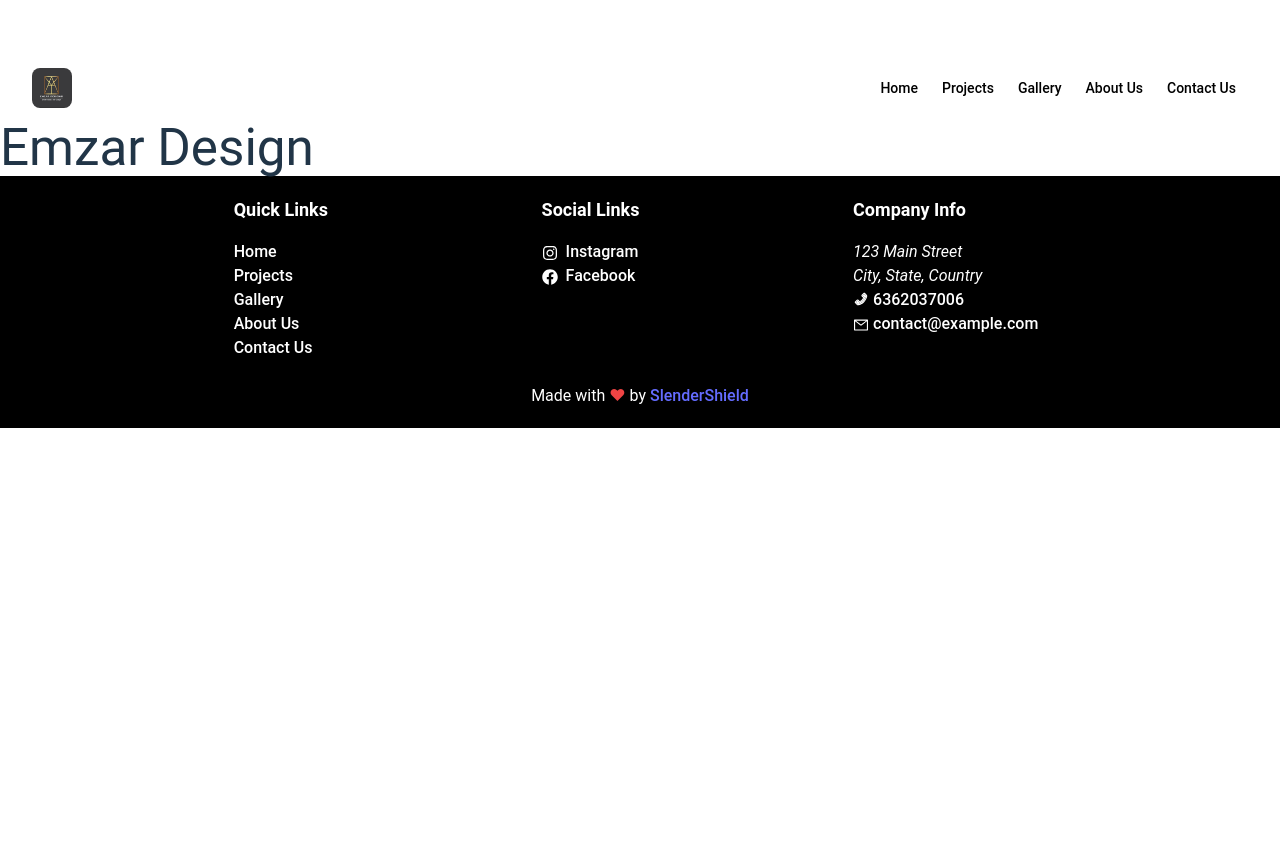
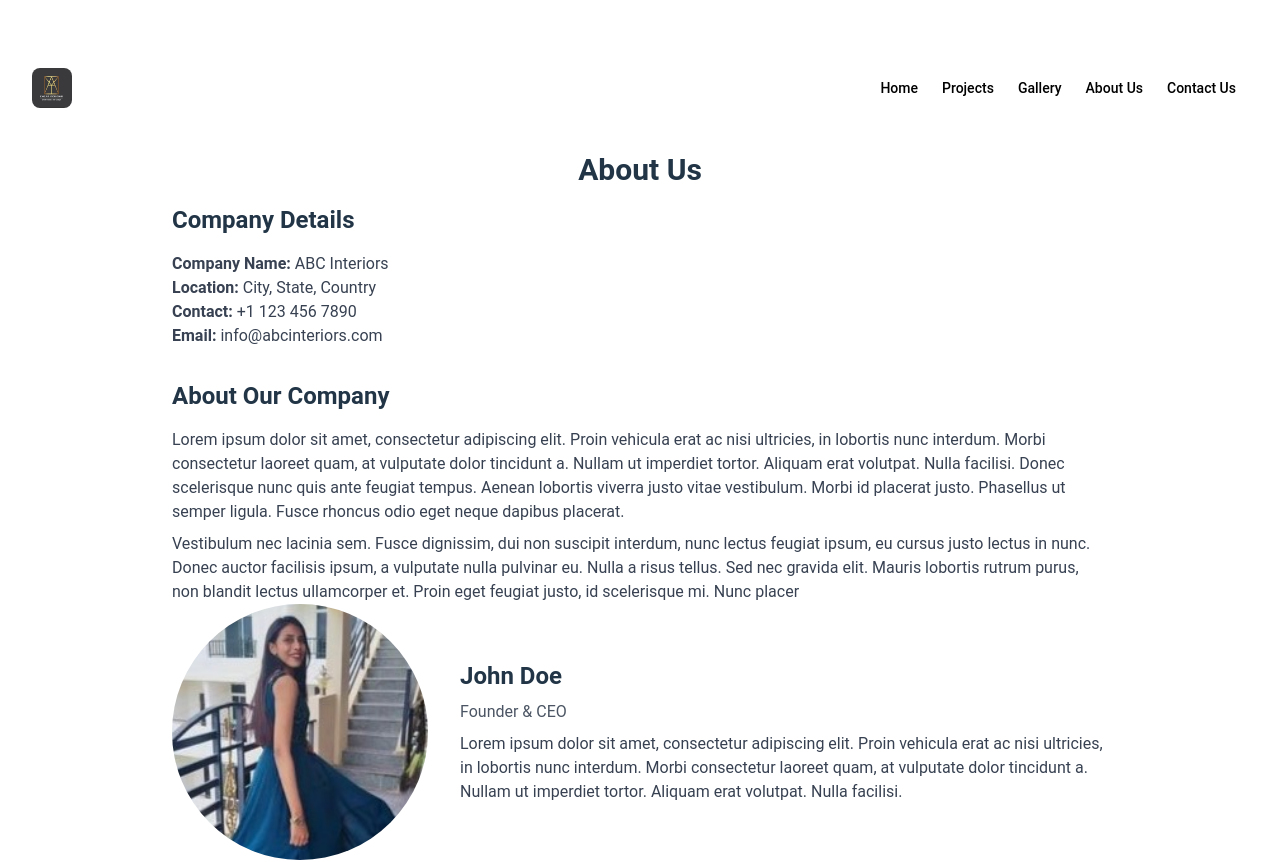
Before and after one commit to SlenderShield/EmzarDesign, a React (Vite) app: page /about-us in a window 1280 px wide. Shown: the top 862 px of the page. Before the commit the page ends 800 px from the top, so only its background shows below. Built offline with nearby package versions, Linux system fonts and the light colour scheme.

Commit message:
update about us

```diff
--- a/src/pages/about.jsx
+++ b/src/pages/about.jsx
@@ -1,11 +1,69 @@
 import React from "react";
 
-const About = () => {
+const AboutUsPage = () => {
   return (
-    <div>
-      <h1>Emzar Design</h1>
+    <div className="container mx-auto px-4 py-8">
+      <h1 className="text-3xl font-bold mb-4 text-center">About Us</h1>
+
+      <div className="w-3/4 mx-auto mb-8">
+        <div className="mb-8">
+          <h2 className="text-2xl font-bold mb-4">Company Details</h2>
+          <p className="text-gray-700">
+            <strong>Company Name:</strong> ABC Interiors
+          </p>
+          <p className="text-gray-700">
+            <strong>Location:</strong> City, State, Country
+          </p>
+          <p className="text-gray-700">
+            <strong>Contact:</strong> +1 123 456 7890
+          </p>
+          <p className="text-gray-700">
+            <strong>Email:</strong> info@abcinteriors.com
+          </p>
+        </div>
+
+        <div>
+          <h2 className="text-2xl font-bold mb-4">About Our Company</h2>
+          <p className="text-gray-700">
+            Lorem ipsum dolor sit amet, consectetur adipiscing elit. Proin
+            vehicula erat ac nisi ultricies, in lobortis nunc interdum. Morbi
+            consectetur laoreet quam, at vulputate dolor tincidunt a. Nullam ut
+            imperdiet tortor. Aliquam erat volutpat. Nulla facilisi. Donec
+            scelerisque nunc quis ante feugiat tempus. Aenean lobortis viverra
+            justo vitae vestibulum. Morbi id placerat justo. Phasellus ut semper
+            ligula. Fusce rhoncus odio eget neque dapibus placerat.
+          </p>
+          <p className="text-gray-700 mt-2">
+            Vestibulum nec lacinia sem. Fusce dignissim, dui non suscipit
+            interdum, nunc lectus feugiat ipsum, eu cursus justo lectus in nunc.
+            Donec auctor facilisis ipsum, a vulputate nulla pulvinar eu. Nulla a
+            risus tellus. Sed nec gravida elit. Mauris lobortis rutrum purus,
+            non blandit lectus ullamcorper et. Proin eget feugiat justo, id
+            scelerisque mi. Nunc placer
+          </p>
+        </div>
+
+        {/* Add more cool things about the company */}
+        <div className="flex flex-col md:flex-row items-center mb-8">
+          <img
+            src="/assets/ayesha.jpg"
+            alt="Owner"
+            className="w-64 h-64 rounded-full mb-4 md:mb-0 md:mr-8"
+          />
+          <div>
+            <h2 className="text-2xl font-bold mb-2">John Doe</h2>
+            <p className="text-gray-600">Founder & CEO</p>
+            <p className="text-gray-700 mt-2">
+              Lorem ipsum dolor sit amet, consectetur adipiscing elit. Proin
+              vehicula erat ac nisi ultricies, in lobortis nunc interdum. Morbi
+              consectetur laoreet quam, at vulputate dolor tincidunt a. Nullam
+              ut imperdiet tortor. Aliquam erat volutpat. Nulla facilisi.
+            </p>
+          </div>
+        </div>
+      </div>
     </div>
   );
 };
 
-export default About;
+export default AboutUsPage;
```
